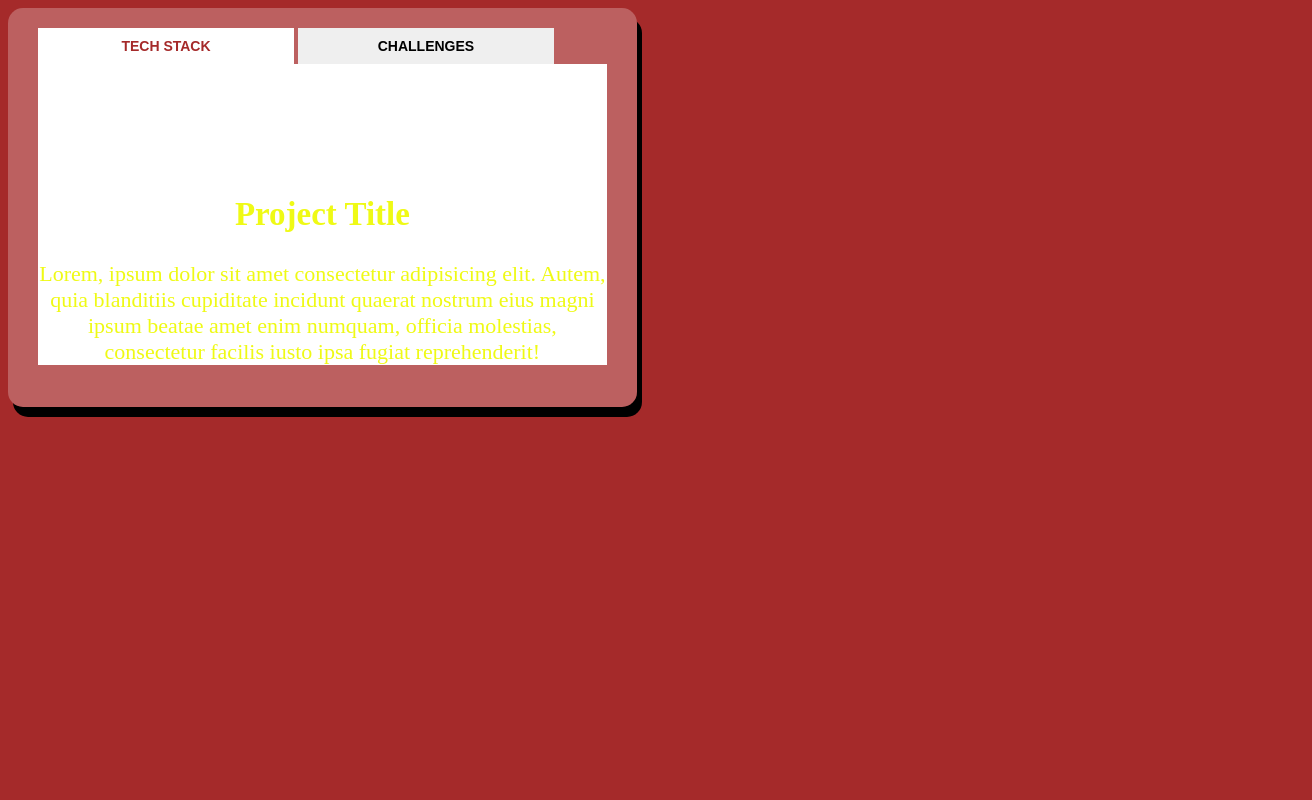
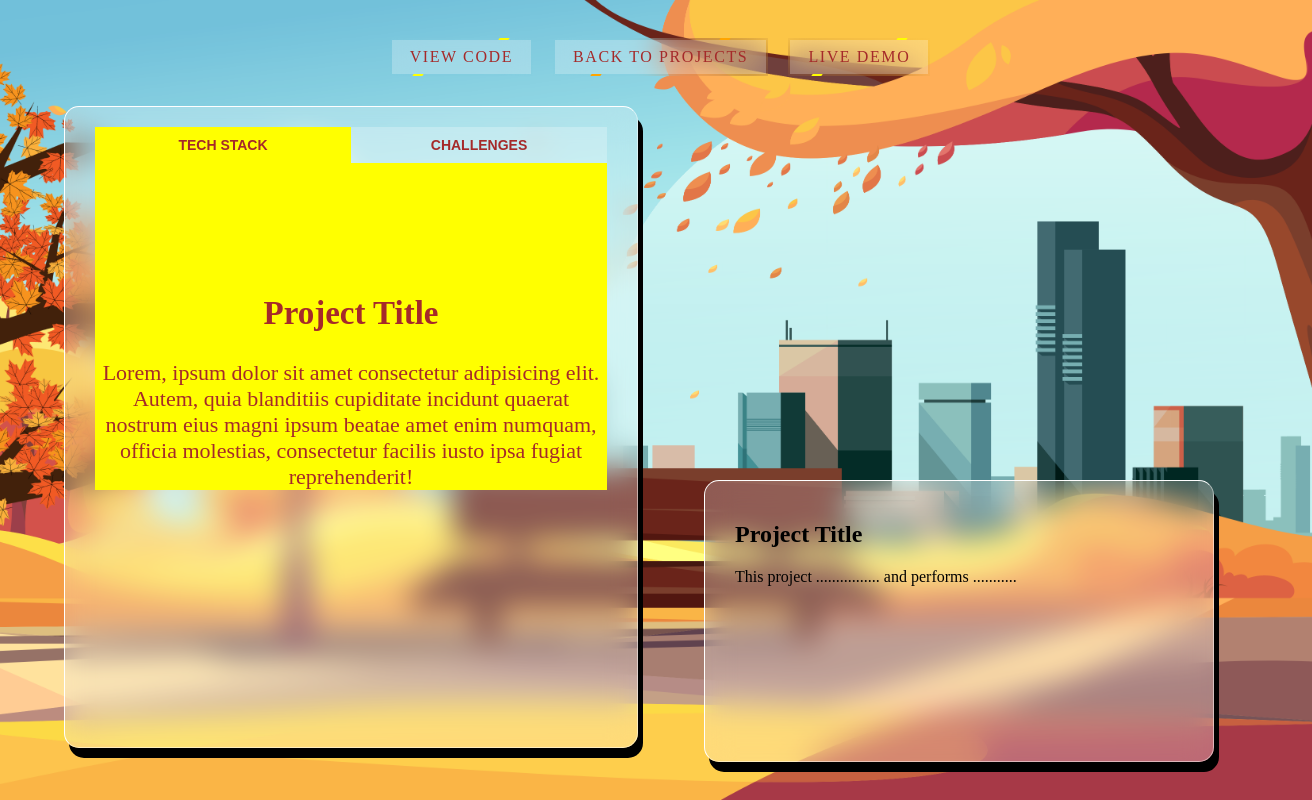
Before and after one commit to SherahIsrael/portfolio, a website: page project2.html in a window 1280 px wide. Shown: the whole page, 1312 px wide, since content can reach past the window. Drawn offline with Linux system fonts and the light colour scheme.

Commit message:
Project detail design layout and link to main site

```diff
--- a/portfolio.css
+++ b/portfolio.css
@@ -260,7 +260,6 @@ body {
     position: absolute;
     inset: 2px;
     background: rgba(255, 255, 255, 0.25);
-
 }
 
 .container .expand .showcase.face2 a span {
@@ -354,11 +353,12 @@ body {
 
 .contact .inputBox {
     position: relative;
+    width: 92%;
 }
 
 .contact .inputBox input  {
     position: relative;
-    width: 100%;
+    width: 92%;
     padding: 10px 20px;
     outline: none;
     font-size: 1.15em;
--- a/projects/project1.html
+++ b/project2.html
@@ -3,19 +3,23 @@
 <head>
     <meta charset="UTF-8">
     <meta name="viewport" content="width=device-width, initial-scale=1.0">
-    <title>Project 1</title>
-    <link rel="stylesheet" href="project1.css">
-
+    <title>Project 2</title>
+    <link rel="stylesheet" href="projects.css">
 </head>
 <body>
     <!-- Navigation Section -->
-    <nav></nav>
+    <div class="buttons">
+        <a href="#" style="--clr:#ffff00;"><span>View Code</span><i></i></a>
+        <a href="index.html#projects" style="--clr: #ffa500;"><span>Back to projects</span><i></i></a>
+        <a href="#" style="--clr:#ffff00;"><span>Live DEMO</span><i></i></a>
+
+    </div>
 
     <!-- Tab Section -->
     <div class="tabs">
         <div class="title">
-            <button onclick="showContent(0, '#fff')">Tech Stack</button>
-            <button onclick="showContent(1, '#f44336')">Challenges</button>
+            <button onclick="showContent(0, '#ffff00')">Tech Stack</button>
+            <button onclick="showContent(1, '#ffff00')">Challenges</button>
         </div>
         <div class="content">
              <h2>Project Title</h2>
@@ -36,6 +40,14 @@
                 iusto ipsa fugiat reprehenderit!</p>
         </div>
     </div>
-    <script src="project1.js"></script>
+
+    <!-- Detail on the project section -->
+    <div class="detail">
+        <h2>Project Title</h2>
+        <p>This project ................ and performs
+            ...........
+        </p>
+    </div>
+    <script src="projects.js"></script>
 </body>
 </html>
--- /dev/null
+++ b/projects.css
@@ -0,0 +1,180 @@
+
+/**{
+    margin: 0px;
+    padding: 0px;
+    box-sizing: border-box;
+}*/
+
+/* Whole website*/
+body {
+    background-image: url('images/autumn.png');
+    height: 100%;
+    background-attachment: fixed;
+    background-position: center;
+    background-repeat: no-repeat;
+    background-size: cover;
+    overflow-x: hidden;
+    overflow-y: scroll;
+}
+
+/* Top 3 Buttons */
+
+.buttons {
+    width: 100%;
+    padding: 20px;
+    display: flex;
+    justify-content: center;
+    align-items: center;
+}
+
+.buttons a {
+    position: relative;
+    color: #a52a2a;
+    text-decoration: none;
+    text-transform: uppercase;
+    font-size: 1em;
+    letter-spacing: 0.1em;
+    font-weight: 400;
+    padding: 10px 20px;
+    transition: 0.5s;
+    margin: 10px;
+    backdrop-filter: blur(15px);
+}
+
+.buttons a:hover {
+    background: var(--clr);
+    letter-spacing: 0.25em;
+    box-shadow: 0 0 35px var(--clr);
+    /*background: none;*/
+    /*color: var(--clr);*/
+    color: orangered
+}
+
+.buttons a::before {
+    content: '';
+    position: absolute;
+    inset: 2px;
+    background: rgba(255, 255, 255, 0.25);
+}
+
+.buttons a span {
+    position: relative;
+    z-index: 1;
+}
+
+.buttons a i {
+    position: absolute;
+    inset: 0;
+    display: block;
+}
+
+.buttons a i::before {
+    content: '';
+    position: absolute;
+    top: 0;
+    left: 80%;
+    width: 10px;
+    height: 2px;
+    background: var(--clr);
+    transform: translateX(-50%) skewX(325deg);
+    transition: 0.5s;
+}
+
+.buttons a:hover i::before {
+    width: 20px;
+    left: 20%;
+}
+
+.buttons a i::after {
+    content: '';
+    position: absolute;
+    bottom: 0;
+    left: 20%;
+    width: 10px;
+    height: 2px;
+    background: var(--clr);
+    transform: translateX(-50%) skewX(325deg);
+    transition: 0.5s;
+}
+
+.buttons a:hover i::after {
+    width: 20px;
+    left: 80%;
+}
+
+
+/* About and Challenges Section */
+.tabs {
+    min-height: 75%;
+    width: 40%;
+    left: 5%;
+    background: rgba(255, 255, 255, 0.25);
+    backdrop-filter: blur(15px);
+    border: 1px solid #fff;
+    border-bottom: 1px solid rgba(255, 255, 255, 0.5);
+    border-right: 1px solid rgba(255, 255, 255, 0.5);
+    padding: 20px 30px;
+    border-radius: 15px;
+    box-shadow: 5px 10px;
+    position: absolute;
+}
+
+.tabs .title {
+    height: 15%;
+}
+
+.tabs .title button {
+    width: 50%;
+    height: 100%;
+    text-align: center;
+    border: none;
+    outline: none;
+    padding: 10px;
+    font-weight: 600;
+    cursor: pointer;
+    font-size: 14px;
+    text-transform: uppercase;
+    color: #a52a2a;
+    background-color: rgba(255, 255, 255, 0.25);
+}
+
+.tabs .title button:hover {
+    background-color: yellow;
+}
+
+.tabs .title button:last-child {
+    float: right;
+}
+
+.tabs .content {
+    height: 85%;
+    color: brown;
+    background-color: yellow;
+    padding-top: 105px;
+    box-sizing: border-box;
+    text-align: center;
+    font-size: 22px;
+    display: none;
+}
+
+/* End of About and challenges section */
+
+/* Detail on project section */
+
+.detail {
+    height: 30%;
+    width: 35%;
+    background: rgba(255, 255, 255, 0.25);
+    backdrop-filter: blur(15px);
+    border: 1px solid #fff;
+    border-bottom: 1px solid rgba(255, 255, 255, 0.5);
+    border-right: 1px solid rgba(255, 255, 255, 0.5);
+    padding: 20px 30px;
+    border-radius: 15px;
+    box-shadow: 5px 10px;
+    position: absolute;
+    top: 60%;
+    left: 55%;
+}
+
+/* End of detaail on project section */
--- a/projects/project1.js
+++ b/projects.js
@@ -15,4 +15,4 @@ function showContent(contentIndex,colorCode) {
     tabContent[contentIndex].style.backgroundColor = colorCode;
 }
 
-showContent(0, '#fff');
+showContent(0, '#ffff00');
--- a/projects/project1.css
+++ /dev/null
@@ -1,50 +0,0 @@
-
-/**{
-    margin: 0px;
-    padding: 0px;
-    box-sizing: border-box;
-}*/
-
-body {
-    background-color: brown;
-}
-
-.tabs {
-    height: 85%;
-    width: 45%;
-    background: rgba(255, 255, 255, 0.25);
-    padding: 20px 30px;
-    border-radius: 15px;
-    box-shadow: 5px 10px;
-}
-
-.tabs .title {
-    height: 15%;
-}
-
-.tabs .title button {
-    width: 45%;
-    height: 100%;
-    text-align: center;
-    border: none;
-    outline: none;
-    padding: 10px;
-    font-weight: 600;
-    cursor: pointer;
-    font-size: 14px;
-    text-transform: uppercase;
-}
-
-.tabs .title button:hover {
-    background-color: yellow;
-}
-
-.tabs .content {
-    height: 85%;
-    color: rgb(239, 250, 21);
-    padding-top: 105px;
-    box-sizing: border-box;
-    text-align: center;
-    font-size: 22px;
-    display: none;
-}
```
Also changed, not shown: index.html (+6 -6 lines), project1.html (renamed from projects/project2.html, +22 -5 lines), project3.html (added, +53 -0 lines), project4.html (added, +53 -0 lines), project5.html (added, +53 -0 lines), project6.html (added, +53 -0 lines), projects/project3.html (deleted), projects/project4.html (deleted), projects/project5.html (deleted), projects/project6.html (deleted).
